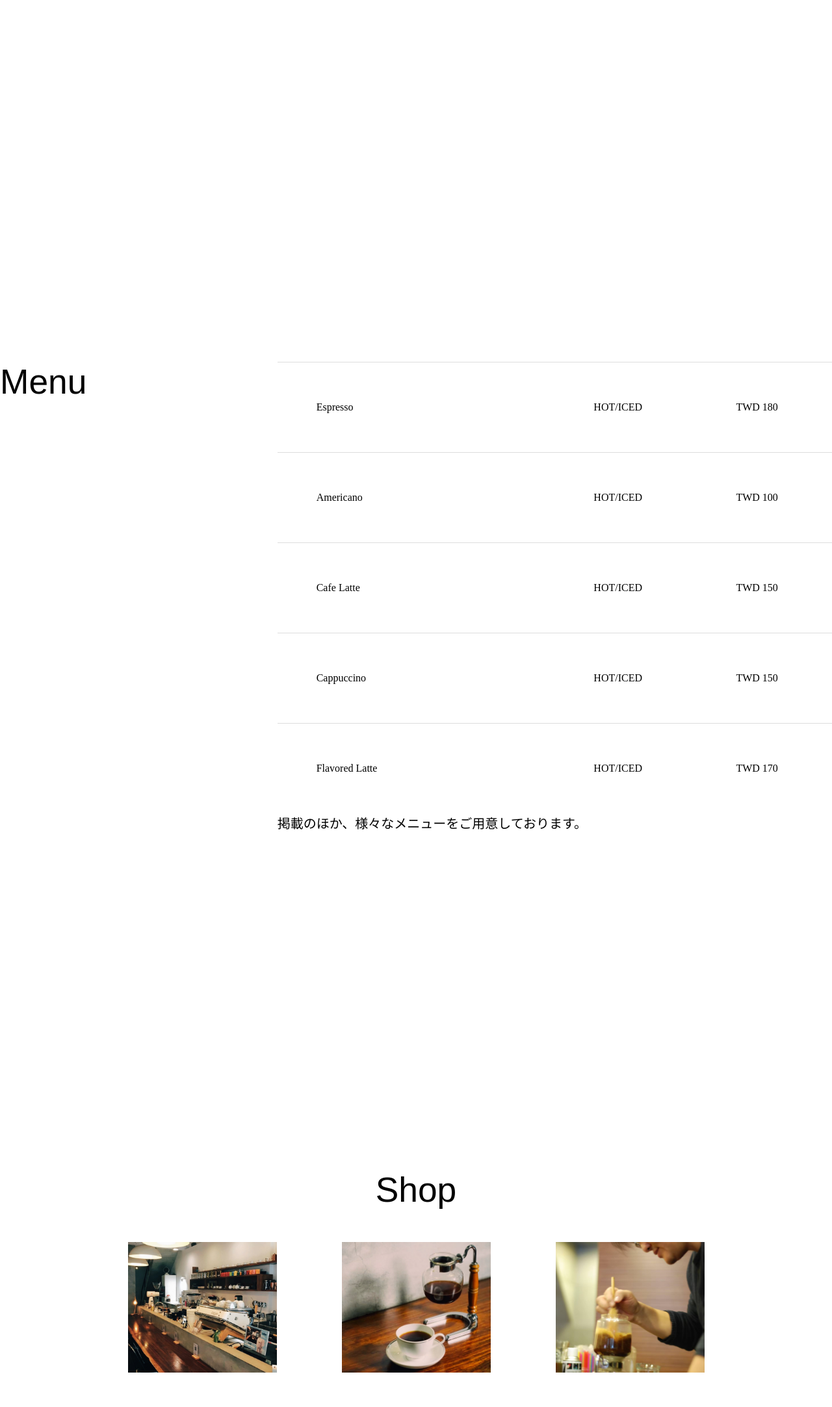
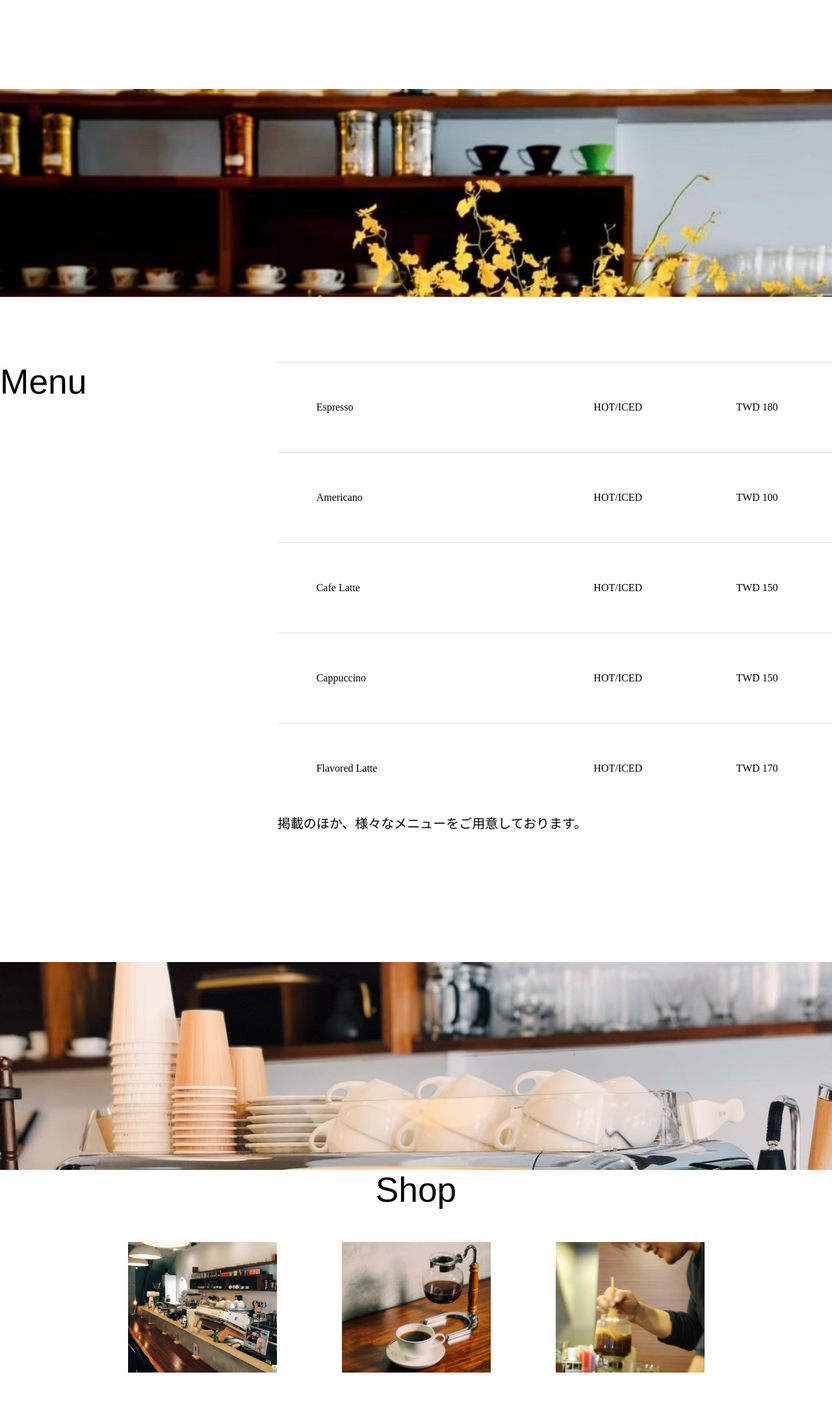
Before and after one commit to almgag/roast-coffee-site, a plain HTML site: page index.html in a window 1280 px wide. Shown: the part 1260-3426 px from the top of the page at 65% size. Drawn offline with nearby package versions, Linux system fonts and the light colour scheme; some packages are replaced by stand-ins of ours; a script that the page names is missing.

Commit message:
Update style.css

```diff
--- a/css/style.css
+++ b/css/style.css
@@ -123,7 +123,7 @@ video {
 /* imgArea */
 
 .imgArea1 {
-    background-image: url(images/imgArea1.JPG);
+    background-image: url(../images/imgArea1.JPG);
     background-size: cover;
     background-attachment: fixed;
     width: 100vw;
@@ -131,7 +131,7 @@ video {
     margin-top: 200px;
   }
   .imgArea2 {
-    background-image: url(images/imgArea2.JPG);
+    background-image: url(../images/imgArea2.JPG);
     background-size: cover;
     background-attachment: fixed;
     width: 100vw;
@@ -139,7 +139,7 @@ video {
     margin-top: 200px;
   }
  .imgArea3 {
-    background-image: url(images/imgArea3.JPG);
+    background-image: url(../images/imgArea3.JPG);
     background-size: cover;
     background-attachment: fixed;
     width: 100vw;
```
